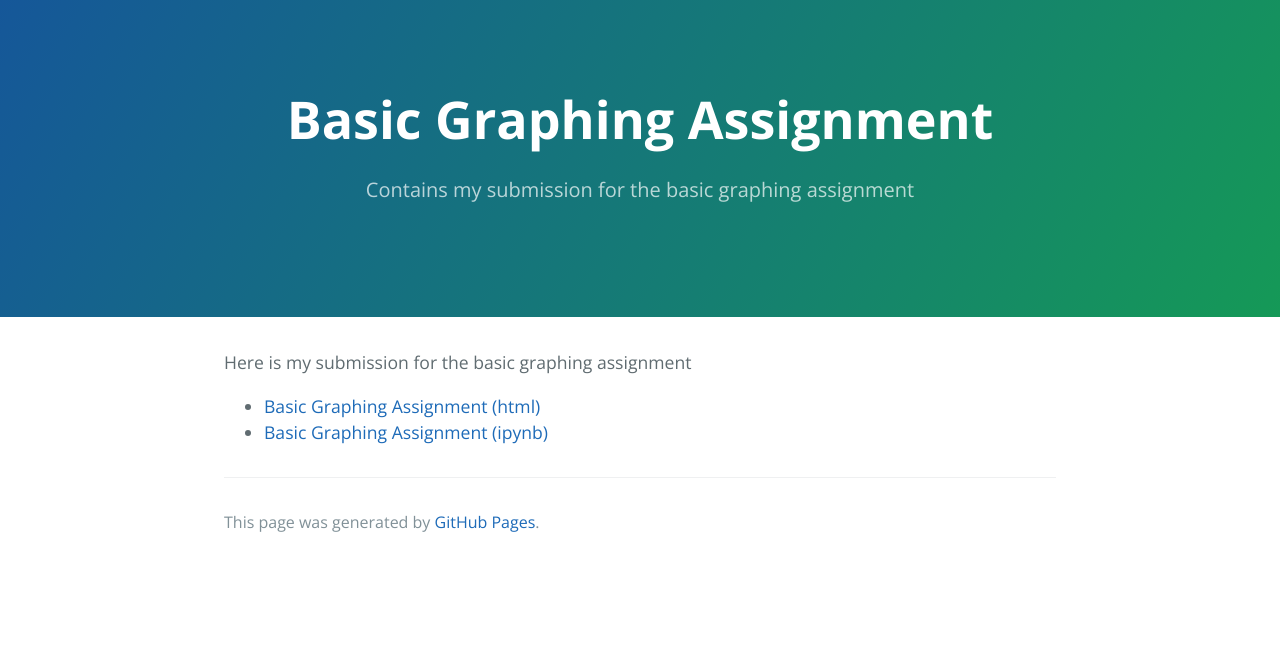
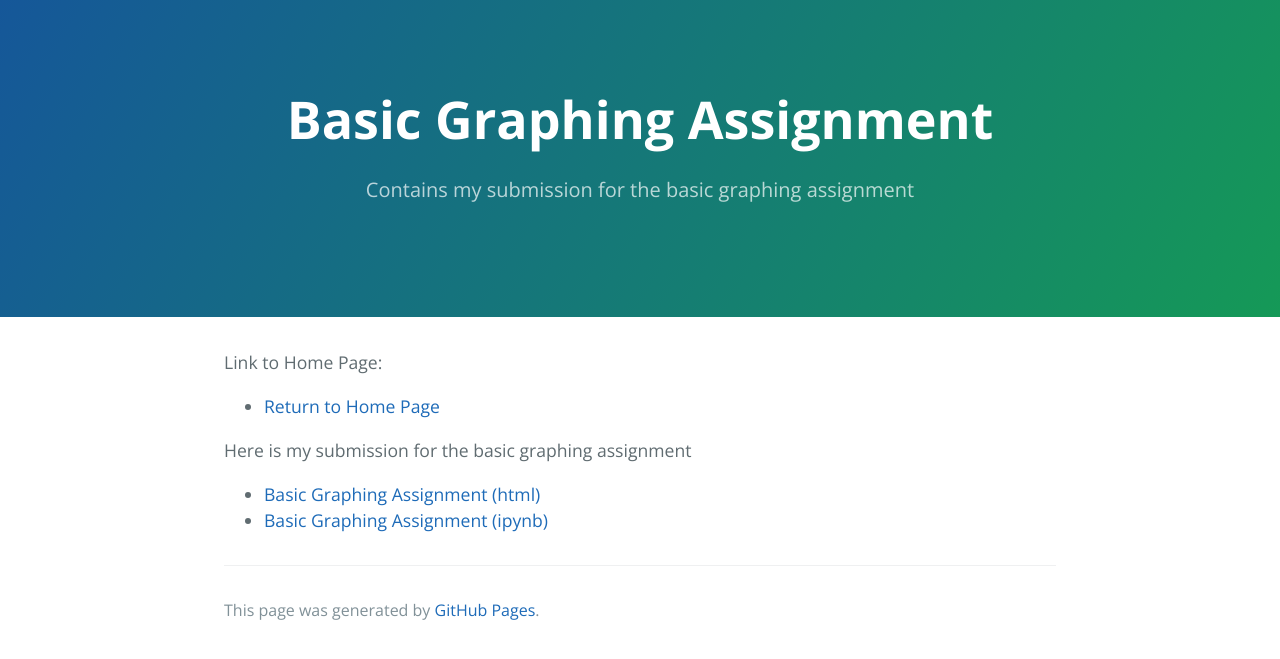
Before and after one commit to liuaki03/liuaki03.github.io, a Jekyll site: the page built from GraphAssignment/index.md, in a window 1280 px wide. Shown: the top 659 px of the page. Built offline with Jekyll 4.4.1, drawn with Linux system fonts in a browser that asks for light colours; our own code applies the rules of GitHub Pages for plain Markdown files.

Commit message:
Update index.md

```diff
--- a/GraphAssignment/index.md
+++ b/GraphAssignment/index.md
@@ -3,6 +3,9 @@ title: Basic Graphing Assignment
 description: Contains my submission for the basic graphing assignment
 ---
 
+Link to Home Page:
+- [Return to Home Page](https://liuaki03.github.io)
+
 Here is my submission for the basic graphing assignment
 - [Basic Graphing Assignment (html)](BasicGraphAssignment.html)
 - [Basic Graphing Assignment (ipynb)](BasicGraphAssignment.ipynb)
```
